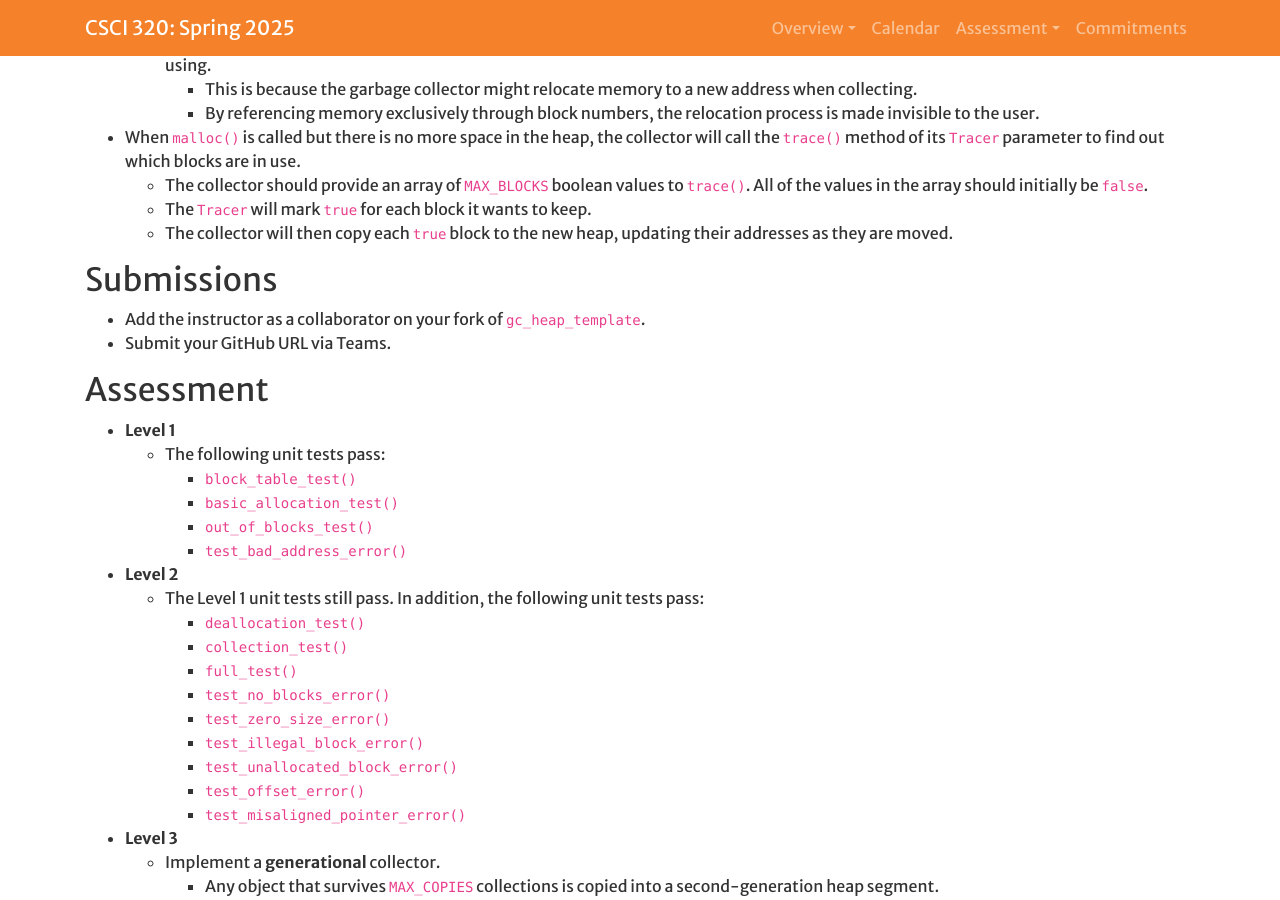
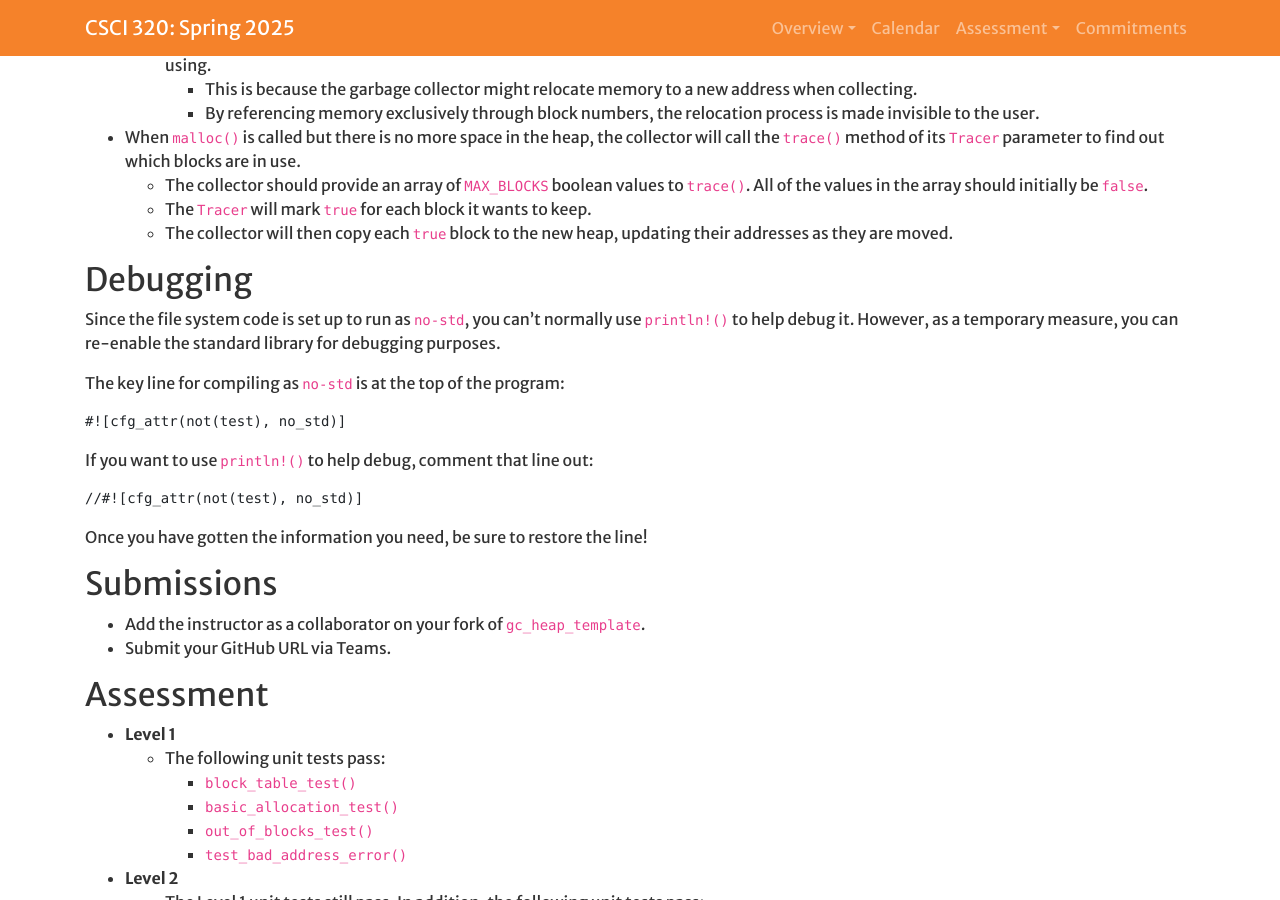
Before and after one commit to Hendrix-CS/csci320, a Jekyll site: the page built from projects/garbage.md, in a window 1280 px wide and 900 px high, scrolled down 571 px. Built offline with Jekyll 4.4.1, drawn with Linux system fonts in a browser that asks for light colours; a script that is not in the unit is left out.

Commit message:
Added debugging hint

````diff
--- a/projects/garbage.md
+++ b/projects/garbage.md
@@ -49,6 +49,23 @@ heap that runs as part of the kernel.
   * The collector will then copy each `true` block to the new heap,
     updating their addresses as they are moved.
 
+## Debugging
+Since the file system code is set up to run as `no-std`, you can't normally
+use `println!()` to help debug it. However, as a temporary measure, you
+can re-enable the standard library for debugging purposes.
+
+The key line for compiling as `no-std` is at the top of the program:
+```
+#![cfg_attr(not(test), no_std)]
+```
+
+If you want to use `println!()` to help debug, comment that line out:
+```
+//#![cfg_attr(not(test), no_std)]
+```
+
+Once you have gotten the information you need, be sure to restore the line!
+
 ## Submissions
 * Add the instructor as a collaborator on your fork of `gc_heap_template`.
 * Submit your GitHub URL via Teams.
````
